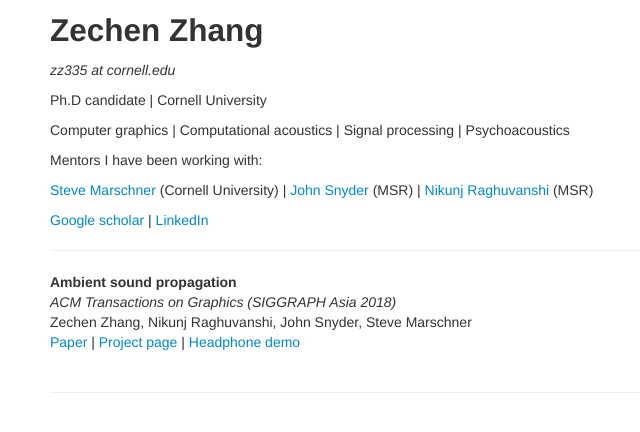
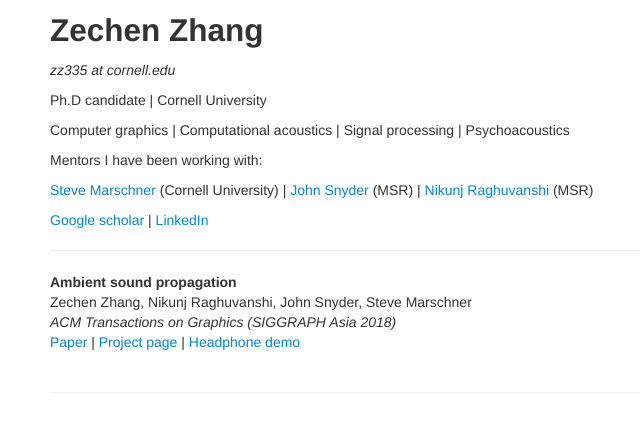
Before and after one commit to ZechenZ/zechenz.github.com, a Jekyll site: the page built from index.md, in a window 1280 px wide. Shown: the top 432 px of the page, without its empty margins (240-880 px from the left). Built offline with Jekyll 4.4.1, drawn with Linux system fonts in a browser that asks for light colours; our own code applies the rules of GitHub Pages for plain Markdown files.

Commit message:
edit personal page

```diff
--- a/index.md
+++ b/index.md
@@ -36,8 +36,8 @@ Mentors I have been working with:
 ---
 
 **Ambient sound propagation**
+Zechen Zhang, Nikunj Raghuvanshi, John Snyder, Steve Marschner
 *ACM Transactions on Graphics (SIGGRAPH Asia 2018)*
-Zechen Zhang, Nikunj Raghuvanshi, John Snyder, Steve Marschner
 [Paper](http://zechenz.github.io/pages/Paper/SAsia-2018-ambient2.pdf)
 |
 [Project page](pages/AmbientSound.html)
```
